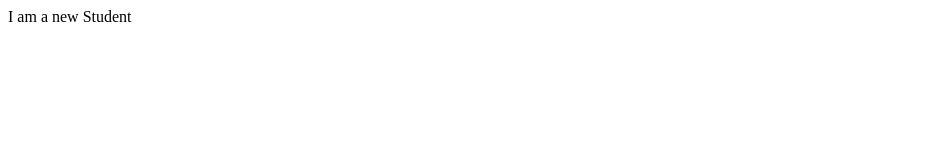
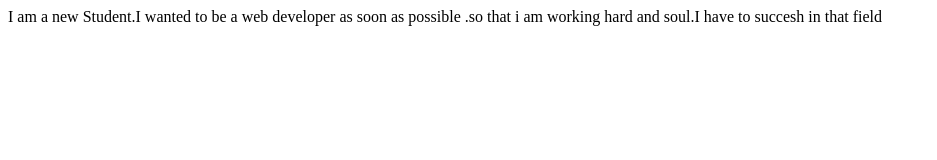
Before and after one commit to 848567/my-second-repo, a plain HTML site: page index.html in a window 1280 px wide. Shown: the whole page, without its empty margins (0-937 px from the left). Drawn offline with Linux system fonts and the light colour scheme.

Commit message:
messege about your update

```diff
--- a/index.html
+++ b/index.html
@@ -7,6 +7,8 @@
     <title>This is my second git project</title>
 </head>
 <body>
-    I am a new Student
+    I am a new Student.I wanted to be a web developer as soon as possible
+    .so that i am working hard and soul.I have to succesh in that field
+
 </body>
 </html>
```
